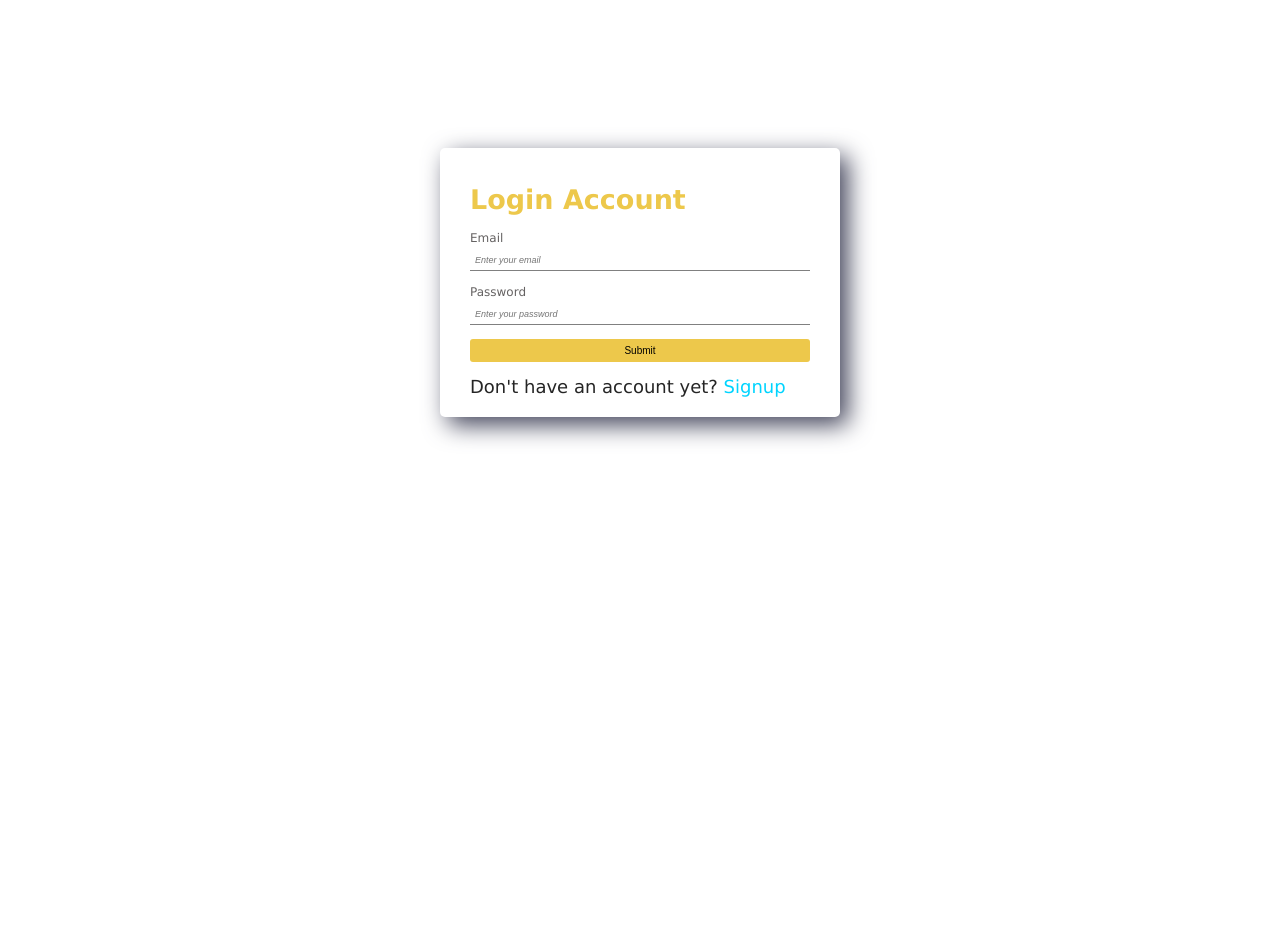
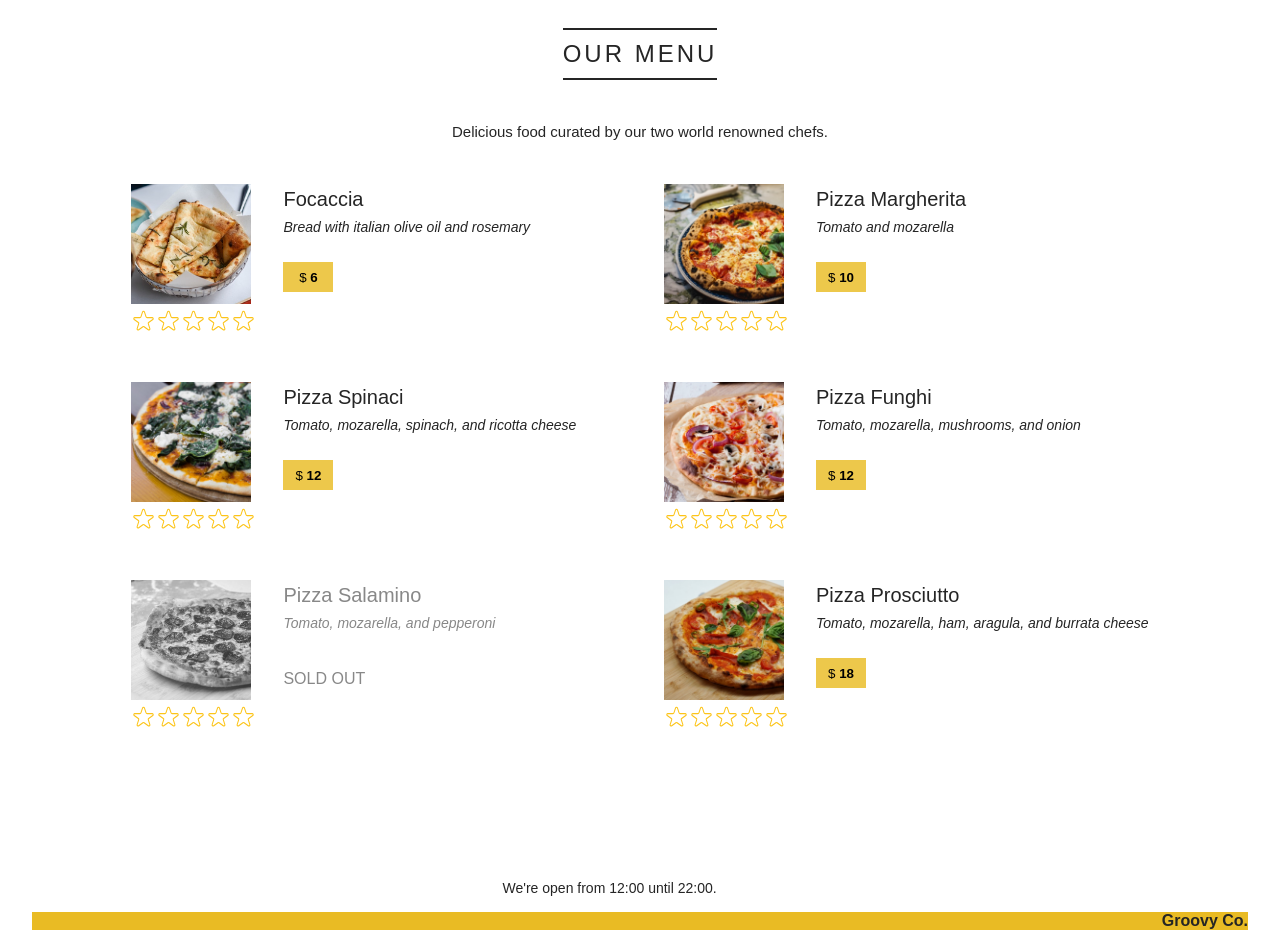
Before and after one commit to MattMunoz/Groovy-Co, a React (Create React App) app in the folder client/: page / in a window 1280 px wide. Before the commit this address led to /login. Shown: the part 83-1013 px from the top of the page. Before the commit the page ends 800 px from the top, so only its background shows below. Built offline with nearby package versions, Linux system fonts and the light colour scheme; the HTML template or start-up script is replaced by a standard one.

Commit message:
landing page for surfers

```diff
--- a/client/src/Components/Footer.js
+++ b/client/src/Components/Footer.js
@@ -1,13 +1,14 @@
 import React from "react";
 import { Link } from "react-router-dom";
+import { useUserStore } from "../Global/userState";
 
-export function Footer() {
+export function Footer({ activeUser }) {
   // const hour = new Date().getHours();
   // console.log(hour);
   const openHour = 12;
   const closeHour = 22;
   // const isOpen = hour >= openHour && hour < closeHour;
-  const isOpen = true
+  const isOpen = true;
 
   //if (hour >= openHour && hour < closeHour) alert("We are currenly open!");
   //else alert("Sorry, we are closed");
@@ -21,32 +22,38 @@ export function Footer() {
   return (
     <>
       <footer className="footer">
-
         {isOpen ? (
-        <Order closeHour={closeHour} openHour={openHour} />
+          <Order
+            closeHour={closeHour}
+            openHour={openHour}
+            activeUser={activeUser}
+          />
         ) : (
           <p>
             We're happy to welcome you between {openHour}:00 and {closeHour}:00.
           </p>
         )}
-
       </footer>
-
     </>
   );
   //return React.createElement("footer", null, "We're currently open.");
 }
-function Order({ closeHour, openHour }) {
+function Order({ closeHour, openHour, activeUser }) {
+  const { role } = useUserStore();
+  console.log(role);
   return (
     <div className="order">
-
       <p>
         We're open from {openHour}:00 until {closeHour}:00.
       </p>
 
-        <Link className="btn" to={"/checkout"}>Checkout</Link>
-
+      {role !== null ? (
+        <Link className="btn" to={"/checkout"}>
+          Checkout
+        </Link>
+      ) : (
+        ""
+      )}
     </div>
-
   );
 }
--- a/client/src/Components/Menu.js
+++ b/client/src/Components/Menu.js
@@ -1,6 +1,7 @@
 import React from "react";
 import { useState } from "react";
 import { StarRating } from "./StarRating";
+import { useUserStore } from "../Global/userState";
 
 export function Menu({ onAddItems }) {
   const foods = [
@@ -89,6 +90,7 @@ function Food({ foodObj, addItems }) {
   const price = foodObj.price;
   const [quantity, setQuantity] = useState(1);
   const [userRating, setUserRating] = useState("");
+  const { role } = useUserStore();
 
   function handleClick(e) {
     e.preventDefault();
@@ -114,7 +116,7 @@ function Food({ foodObj, addItems }) {
                 $ <strong>{foodObj.price}</strong>
               </button>
             )}
-            {foodObj.soldOut ? (
+            {role === null ? (
               <div />
             ) : (
               <select
--- a/client/src/pages/MainMenu.jsx
+++ b/client/src/pages/MainMenu.jsx
@@ -1,7 +1,7 @@
 import { Header } from "../Components/Header";
 import { Menu } from "../Components/Menu";
 import { Footer } from "../Components/Footer";
-import React, { useEffect} from "react";
+import React, { useEffect } from "react";
 import axios from "axios";
 import { useNavigate } from "react-router-dom";
 import { useCookies } from "react-cookie";
@@ -12,7 +12,7 @@ export default function MainMenu() {
   // const currTime = new Date().toLocaleTimeString();
   const navigate = useNavigate();
   const [cookies, removeCookie] = useCookies([]);
-  const { updateUsername, updateRole, updateId, updateBalance } =
+  const { updateUsername, updateRole, updateId, updateBalance, role } =
     useUserStore();
   const [orderItems, setOrderItems] = useUserStore((state) => [
     state.orderItems,
@@ -20,11 +20,14 @@ export default function MainMenu() {
   ]);
 
   function handleAddItems(item) {
-    console.log(orderItems);
+    if (role === null) {
+      return;
+    }
     const newList = orderItems.map((i) => {
       if (i.name === item.name) {
         return { ...i, quantity: item.quantity + i.quantity };
-      } return i
+      }
+      return i;
     });
 
     const itemExists = orderItems.some((i) => i.name === item.name);
@@ -37,9 +40,6 @@ export default function MainMenu() {
 
   useEffect(() => {
     const verifyCookie = async () => {
-      if (!cookies.token) {
-        navigate("/login");
-      }
       const { data } = await axios.post(
         "http://localhost:4000",
         {},
@@ -75,7 +75,7 @@ export default function MainMenu() {
           <Menu onAddItems={handleAddItems} />
         </div>
       </div>
-      <Footer />
+      <Footer activeuser={cookies.token} />
       <div className="bar">
         <strong>Groovy Co.</strong>
       </div>
```
Lines whose indentation alone changed are shown as unchanged.
